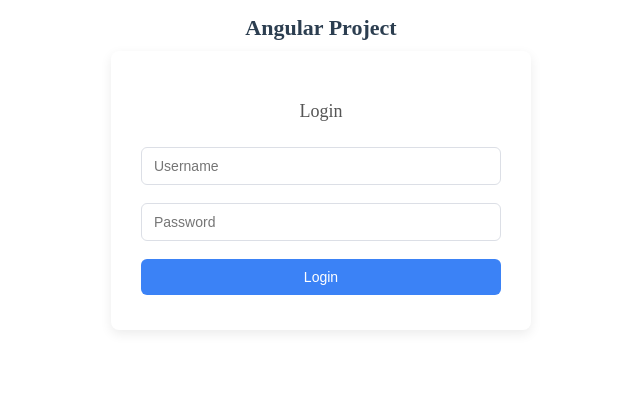
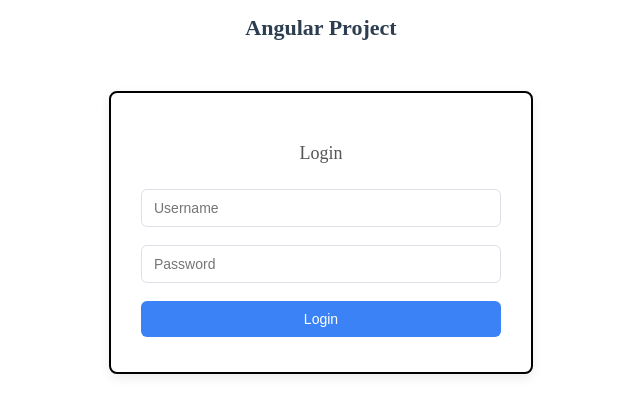
Before and after one commit to Lodhiakash12/Angular_Project, an Angular app in the folder tectonas-ang-project/: page /login in a window 1280 px wide. Shown: the top 414 px of the page, without its empty margins (319-959 px from the left). Built offline with nearby package versions, Linux system fonts and the light colour scheme.

Commit message:
Angular Project

```diff
--- a/tectonas-ang-project/src/app/home/home.html
+++ b/tectonas-ang-project/src/app/home/home.html
@@ -48,10 +48,7 @@
     </div>
   </div>
 
-  <button type="button"
-        (dblclick)="addUser(userForm)"
-
-        [disabled]="userForm.invalid">
+  <button type="button" (dblclick)="addUser(userForm)" title="Double click to add" [disabled]="userForm.invalid">
   Add
 </button>
 
--- a/tectonas-ang-project/src/app/login/login.css
+++ b/tectonas-ang-project/src/app/login/login.css
@@ -9,7 +9,9 @@ body {
 }
 
 .login-container {
+  border: 2px solid;
   margin: 0 auto;
+  margin-top: 50px;
   width: 360px;
   padding: 35px 30px;
   background-color: #ffffff;
--- a/tectonas-ang-project/src/app/login/login.html
+++ b/tectonas-ang-project/src/app/login/login.html
@@ -1,9 +1,6 @@
 
 <h1>Angular Project</h1>
 <div class="login-container">
-
-
-
 
 
   <h2>Login</h2>
```
